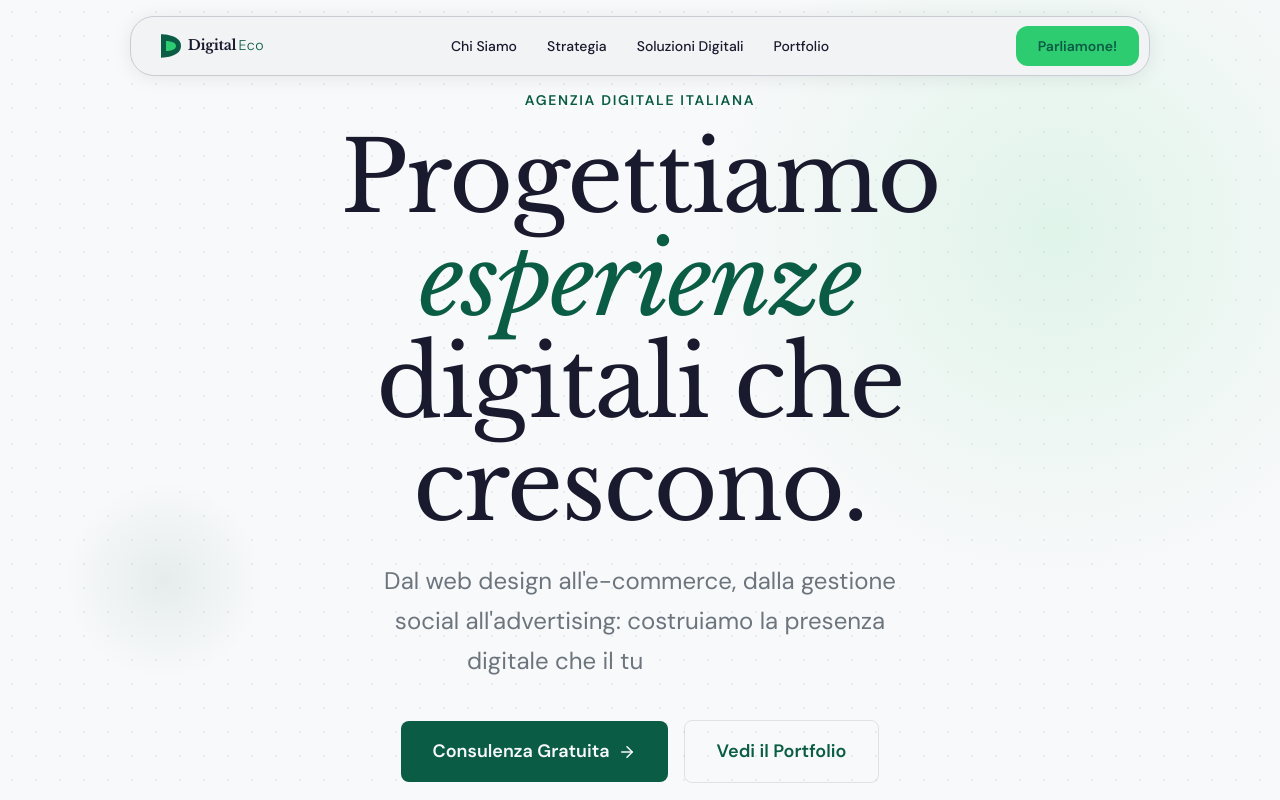
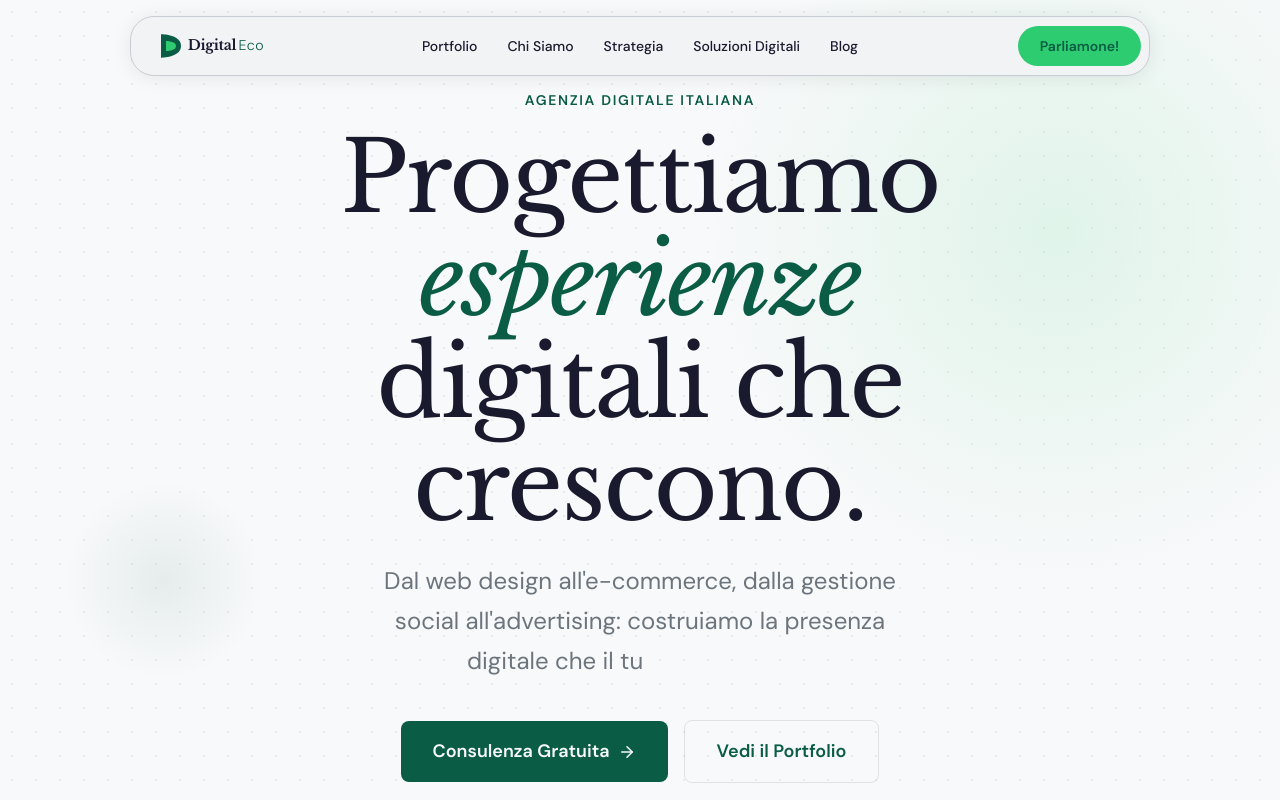
Before and after one commit to verzinator/digitaleco, a Next.js app in the folder apps/web/: page / in a window 1280 px wide. Shown: the top 800 px of the page. Built offline with nearby package versions, Linux system fonts and the light colour scheme.

Commit message:
fix borderRadius

```diff
--- a/apps/web/components/layout/Navbar.tsx
+++ b/apps/web/components/layout/Navbar.tsx
@@ -4,14 +4,15 @@ import React, { useState } from 'react'
 
 /* ─── Voci di navigazione ─────────────────────────────── */
 const NAV_ITEMS = [
-  { label: 'Chi Siamo', href: '/about' },
-  { label: 'Strategia', href: '/strategia' },
-  { label: 'Soluzioni Digitali', href: '/soluzioni-digitali' },
-  { label: 'Portfolio', href: '/portfolio' },
+  { label: 'Portfolio',         href: '/portfolio' },
+  { label: 'Chi Siamo',         href: '/about' },
+  { label: 'Strategia',         href: '/strategia' },
+  { label: 'Soluzioni Digitali',href: '/soluzioni-digitali' },
+  { label: 'Blog',              href: '/blog' },
 ]
 
 /* ─── Costanti colore (grigio tenue + stroke più scuro) ── */
-const BG = '#F1F3F5'   // grigio tenue — var(--color-surface-offset)
+const BG     = '#F1F3F5'   // grigio tenue — var(--color-surface-offset)
 const STROKE = '#C8CDD4'   // grigio leggermente più scuro
 
 export default function Navbar() {
@@ -48,7 +49,7 @@ export default function Navbar() {
           borderRadius: '24px',
           boxShadow: '0 2px 20px rgba(0,0,0,0.08)',
           /* padding: gap sinistro logo | gap destro CTA (6px → CTA non tocca mai il bordo) */
-          padding: '6px 10px 6px 20px',
+          padding: '6px 8px 6px 20px',
         }}
       >
         {/* ── Logo ─────────────────── */}
@@ -66,7 +67,7 @@ export default function Navbar() {
             display: 'flex',
             alignItems: 'center',
             gap: '2px',
-            cornerRadius: '1px',
+            borderRadius: '1px',
           }}
         >
           {NAV_ITEMS.map(item => (
@@ -180,7 +181,7 @@ export default function Navbar() {
                   display: 'block',
                   width: '100%',
                   padding: '13px',
-                  borderRadius: '12px',
+                  borderRadius: '999px',
                   fontSize: '16px',
                   fontFamily: 'var(--font-body)',
                   fontWeight: 600,
@@ -215,7 +216,7 @@ function NavBtn({ children, onClick }: { children: React.ReactNode; onClick: ()
         ...btnReset,
         height: '40px',
         padding: '0 14px',
-        borderRadius: '12px',
+        borderRadius: '999px',
         fontSize: '14px',
         fontFamily: 'var(--font-body)',
         fontWeight: 500,
@@ -242,7 +243,7 @@ function CtaBtn({ children, onClick }: { children: React.ReactNode; onClick: ()
         ...btnReset,
         height: '40px',
         padding: '0 22px',
-        borderRadius: '12px',
+        borderRadius: '999px',
         fontSize: '14px',
         fontFamily: 'var(--font-body)',
         fontWeight: 600,
```
